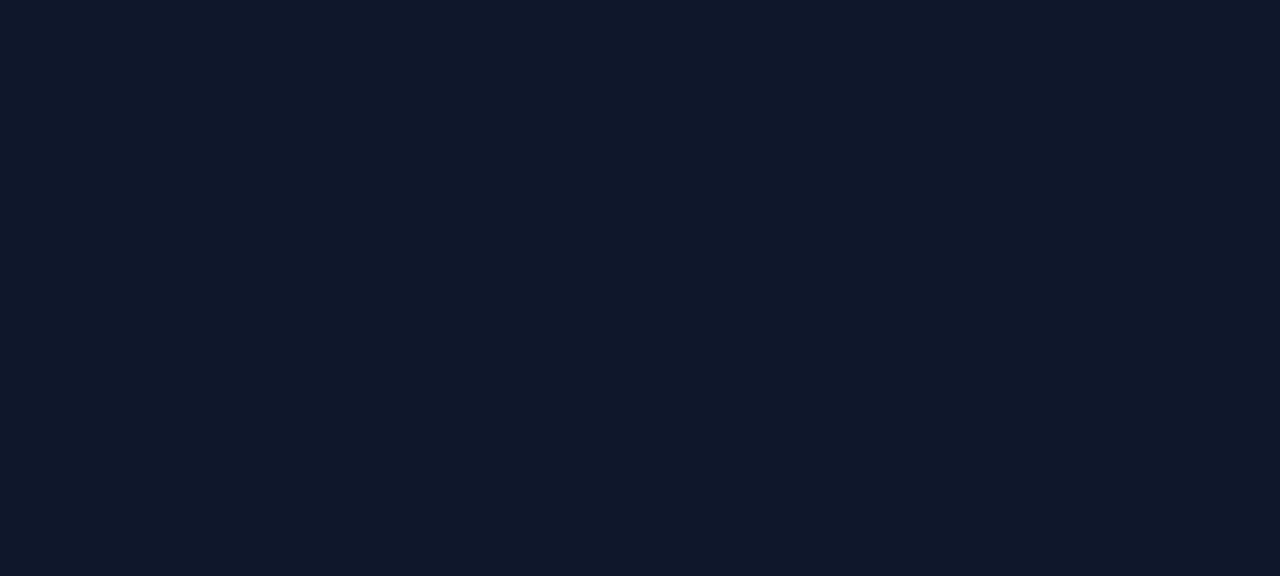
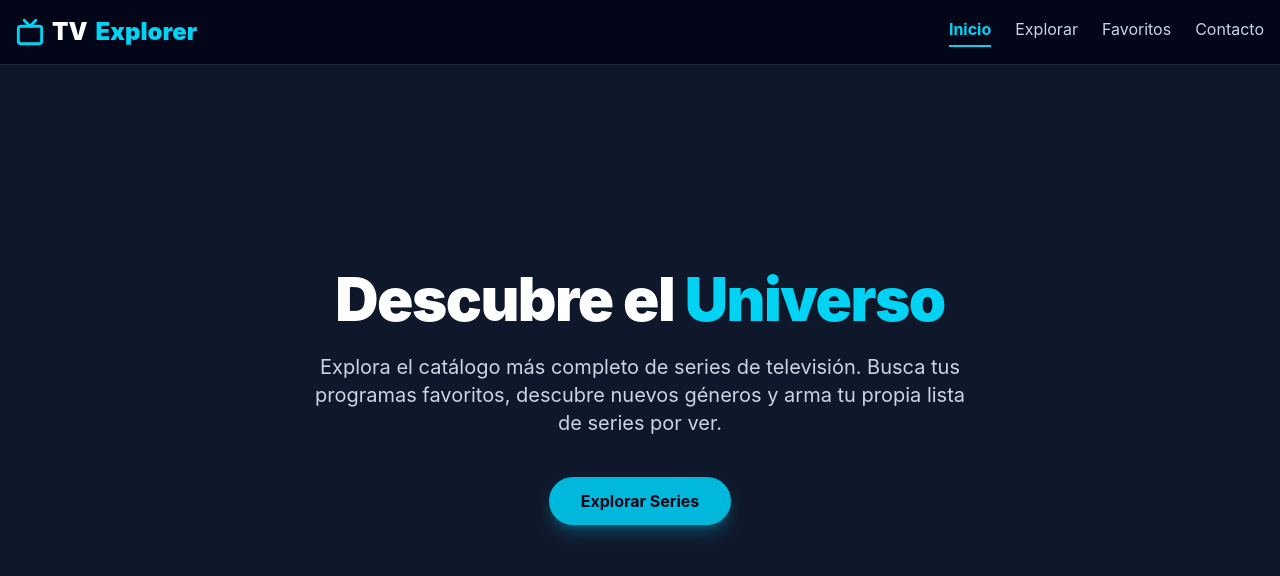
Before and after one commit to JuanMicarras/TV_showsJM, a React (Vite) app in the folder tv-shows-app/: page / in a window 1280 px wide. Before the commit this address had no page. Shown: the top 576 px of the page. Built offline with nearby package versions, Linux system fonts and the light colour scheme.

Commit message:
NavBar y Home

```diff
--- a/tv-shows-app/src/App.tsx
+++ b/tv-shows-app/src/App.tsx
@@ -2,10 +2,9 @@ import { useState, useEffect } from 'react';
 import { Routes, Route } from 'react-router-dom';
 import { Toaster } from 'react-hot-toast';
 import type { Show } from './types/tvmaze';
+import Navbar from './components/Navbar';
+import Home from './views/Home';
 
-// Importaciones de las vistas (las crearemos en el siguiente paso)
-// import Navbar from './components/Navbar';
-// import Home from './views/Home';
 // import Explore from './views/Explore';
 // import Detail from './views/Detail';
 // import Favorites from './views/Favorites';
@@ -38,17 +37,16 @@ function App() {
 
   return (
     <div className="min-h-screen bg-slate-900 text-slate-100 font-sans">
-      {/* Comentado temporalmente hasta crear el componente */}
-      {/* <Navbar /> */}
+      <Navbar />
 
       <main className="container mx-auto px-4 py-8">
         <Routes>
-          {/* <Route path="/" element={<Home />} />
-          <Route path="/explore" element={<Explore favorites={favorites} toggleFavorite={toggleFavorite} />} />
-          <Route path="/show/:id" element={<Detail favorites={favorites} toggleFavorite={toggleFavorite} />} />
-          <Route path="/favorites" element={<Favorites favorites={favorites} toggleFavorite={toggleFavorite} />} />
-          <Route path="/contact" element={<Contact />} />
-          <Route path="*" element={<NotFound />} /> */}
+          <Route path="/" element={<Home />} />
+          {/* <Route path="/explore" element={<Explore favorites={favorites} toggleFavorite={toggleFavorite} />} /> */}
+          {/* <Route path="/show/:id" element={<Detail favorites={favorites} toggleFavorite={toggleFavorite} />} /> */}
+          {/* <Route path="/favorites" element={<Favorites favorites={favorites} toggleFavorite={toggleFavorite} />} /> */}
+          {/* <Route path="/contact" element={<Contact />} /> */}
+          {/* <Route path="*" element={<NotFound />} /> */}
         </Routes>
       </main>
 
--- /dev/null
+++ b/tv-shows-app/src/components/Navbar.tsx
@@ -0,0 +1,33 @@
+import { NavLink } from 'react-router-dom';
+
+export default function Navbar() {
+
+  const linkClasses = ({ isActive }: { isActive: boolean }) =>
+    isActive
+      ? "text-cyan-400 font-bold border-b-2 border-cyan-400 pb-1"
+      : "text-slate-300 hover:text-cyan-400 transition pb-1";
+
+  return (
+    <nav className="bg-slate-950 p-4 border-b border-slate-800 sticky top-0 z-50">
+      <div className="container mx-auto flex justify-between items-center">
+
+
+        <div className="flex items-center gap-2 text-2xl font-black text-white">
+          <svg xmlns="http://www.w3.org/2000/svg" width="28" height="28" viewBox="0 0 24 24" fill="none" stroke="currentColor" strokeWidth="2.5" strokeLinecap="round" strokeLinejoin="round" className="text-cyan-400">
+            <rect width="20" height="15" x="2" y="7" rx="2" ry="2"/>
+            <polyline points="17 2 12 7 7 2"/>
+          </svg>
+          TV<span className="text-cyan-400">Explorer</span>
+        </div>
+
+        <div className="flex gap-6">
+          <NavLink to="/" className={linkClasses}>Inicio</NavLink>
+          <NavLink to="/explore" className={linkClasses}>Explorar</NavLink>
+          <NavLink to="/favorites" className={linkClasses}>Favoritos</NavLink>
+          <NavLink to="/contact" className={linkClasses}>Contacto</NavLink>
+        </div>
+
+      </div>
+    </nav>
+  );
+}
--- /dev/null
+++ b/tv-shows-app/src/views/Home.tsx
@@ -0,0 +1,21 @@
+import { Link } from 'react-router-dom';
+
+export default function Home() {
+  return (
+    <div className="flex flex-col items-center justify-center min-h-[75vh] text-center px-4">
+      <h1 className="text-5xl md:text-6xl font-black mb-6 tracking-tight text-white">
+        Descubre el <span className="text-cyan-400">Universo</span>
+      </h1>
+      <p className="text-lg md:text-xl text-slate-300 mb-10 max-w-2xl">
+        Explora el catálogo más completo de series de televisión. Busca tus programas favoritos, descubre nuevos géneros y arma tu propia lista de series por ver.
+      </p>
+
+      <Link
+        to="/explore"
+        className="bg-cyan-500 hover:bg-cyan-400 text-slate-950 font-bold py-3 px-8 rounded-full transition-all transform hover:scale-105 shadow-lg shadow-cyan-500/30"
+      >
+        Explorar Series
+      </Link>
+    </div>
+  );
+}
```
